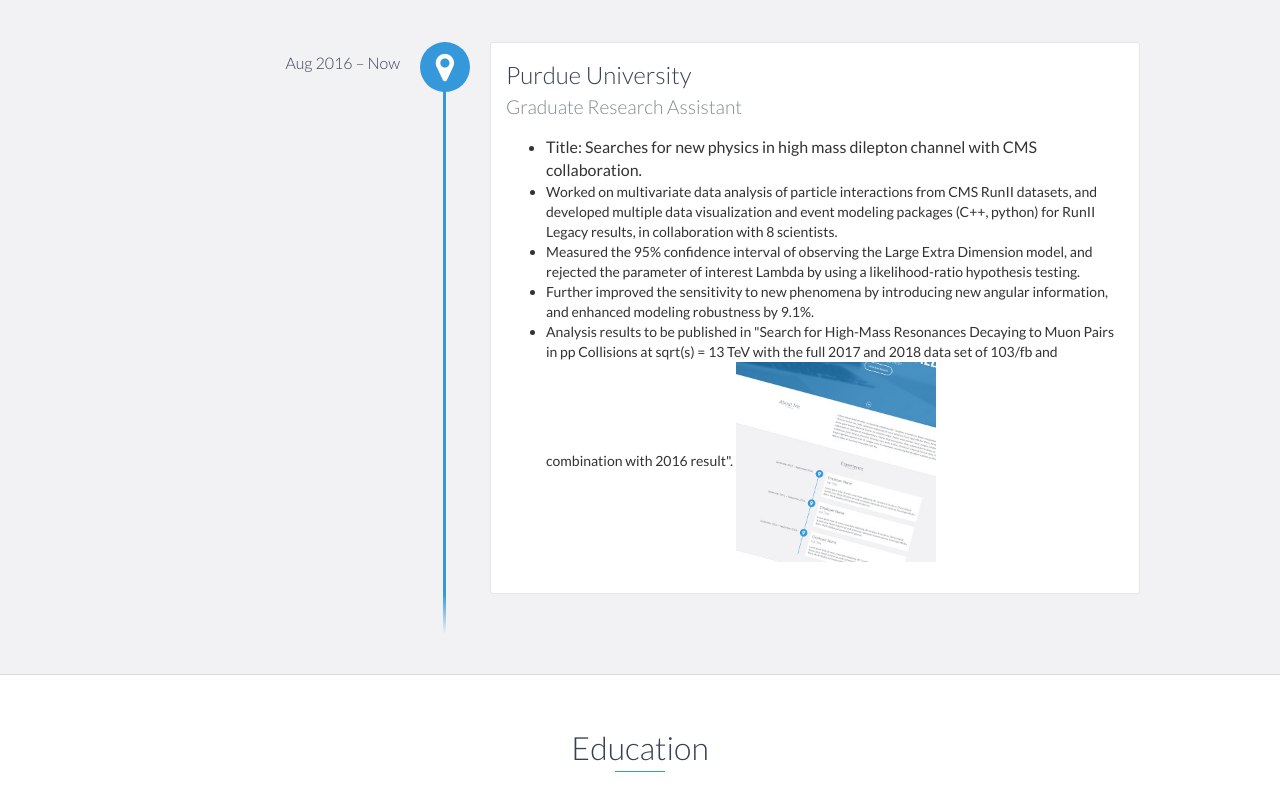
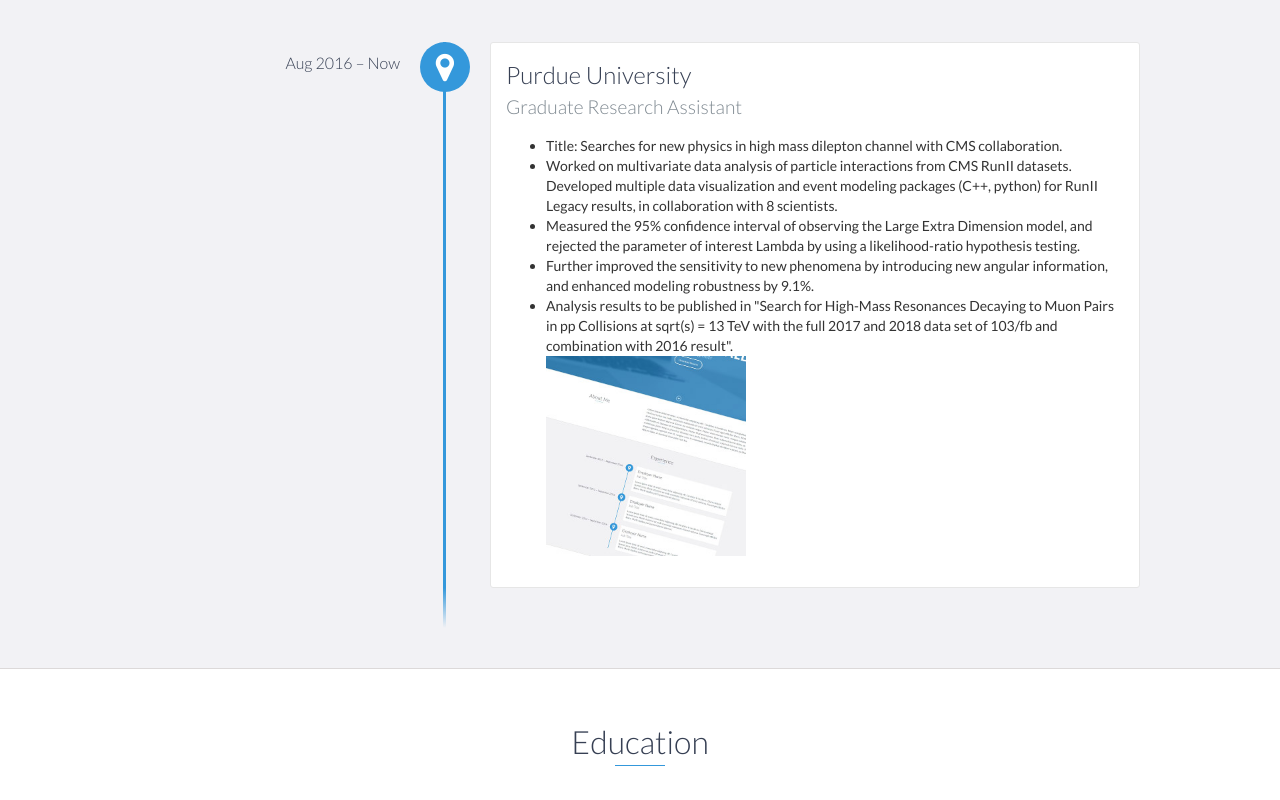
Before and after one commit to fanfanman/fanfanman.github.io, a website: page index.html in a window 1280 px wide. Shown: the part 1140-1940 px from the top of the page. Drawn offline with nearby package versions, Linux system fonts and the light colour scheme.

Commit message:
slight fix

```diff
--- a/index.html
+++ b/index.html
@@ -49,6 +49,7 @@
     <div id="lead">
         <div id="lead-content">
             <h1>Fan Zhang</h1>
+            <br>
             <h2>Physics Ph.D at Purdue University</h2>
             <a href="#" class="btn-rounded-white">Download Resume</a>
         </div>
@@ -88,12 +89,14 @@
                 <h3>Purdue University</h3>
                 <h4>Graduate Research Assistant</h4>
                 <ul>
-                    <li style="fond-size:14px; color=#74808a">Title: Searches for new physics in high mass dilepton channel with CMS collaboration.</li>
-                    <li style="font-size:14px; color=#74808a">Worked on multivariate data analysis of particle interactions from CMS RunII datasets, and developed multiple data visualization and event modeling packages (C++, python) for RunII Legacy results, in collaboration with 8 scientists.</li>
+                    <li style="font-size:14px; color=#74808a">Title: Searches for new physics in high mass dilepton channel with CMS collaboration.</li>
+                    <li style="font-size:14px; color=#74808a">Worked on multivariate data analysis of particle interactions from CMS RunII datasets. Developed multiple data visualization and event modeling packages (C++, python) for RunII Legacy results, in collaboration with 8 scientists.</li>
                     <li style="font-size:14px; color=#74808a">Measured the 95% confidence interval of observing the Large Extra Dimension model, and rejected the parameter of interest Lambda by using a likelihood-ratio hypothesis testing. </li>
                     <li style="font-size:14px; color=#74808a">Further improved the sensitivity to new phenomena by introducing new angular information, and enhanced modeling robustness by 9.1%.</li>
                     <li style="font-size:14px; color=#74808a">Analysis results to be published in "Search for High-Mass Resonances Decaying to Muon Pairs in pp Collisions at sqrt(s) = 13 TeV with the full 2017 and 2018 data set of 103/fb and combination with 2016 result".
-                    <span><img style="width:200px" src="images/project.jpg" /></span>
+                    <div>
+                        <img style="width:200px" src="images/project.jpg" />
+                    </div>
                     </li>
                 </ul>
             </div>
```
